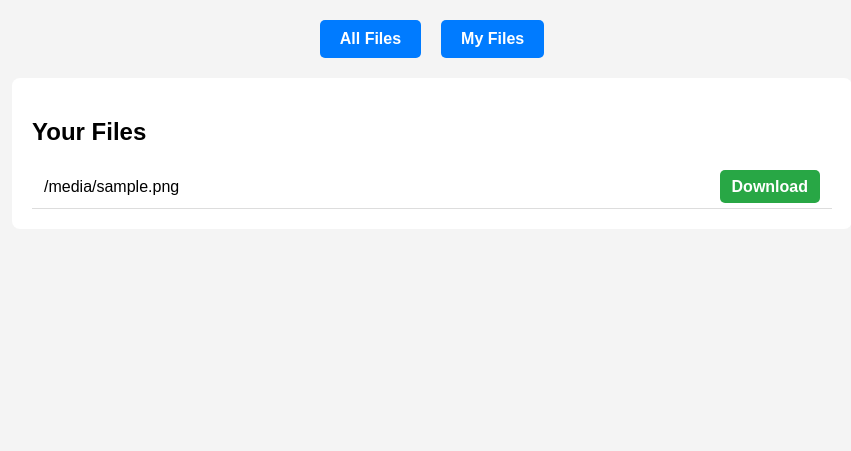
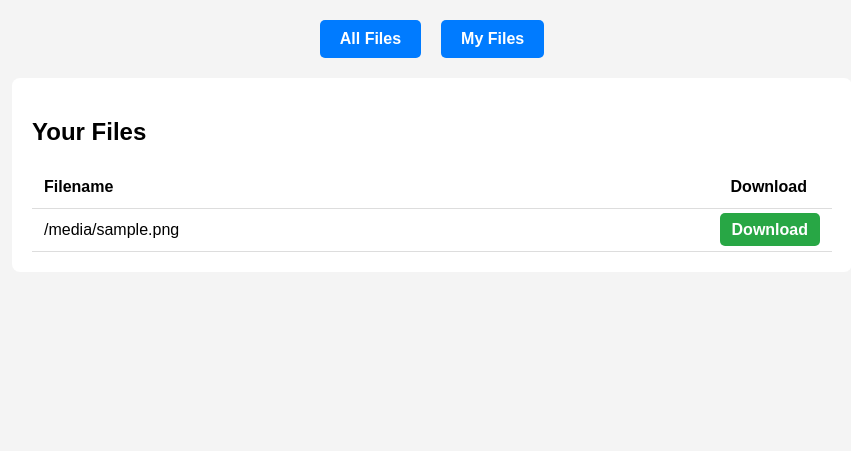
Before and after one commit to obolonua/fakedrive, a Flask app: template templates/my_fakedrive.html in a window 1280 px wide. Shown: the part 42-493 px from the top of the page, without its empty margins (208-1059 px from the left). Run offline with Flask 3, Linux system fonts and the light colour scheme; the template is opened without the code that fills it: most values are stand-ins (such as "Sample title", 1, 10 or a date in 2020).

Commit message:
update the table view

```diff
--- a/templates/my_fakedrive.html
+++ b/templates/my_fakedrive.html
@@ -109,6 +109,11 @@
             text-align: right;
         }
 
+        th.download-header {
+            text-align: right;
+            padding-right: 25px;
+        }
+
     </style>
 </head>
 <body>
@@ -122,7 +127,7 @@
     </nav>
 
     <div class="file-buttons">
-        <a href="/all_files">All Files</a>
+        <a href="/my_fakedrive">All Files</a>
         <a href="/my_files">My Files</a>
     </div>
 
@@ -136,12 +141,21 @@
         </h2>
             {% if files %}
                 <table>
+                    <thead>
+                        <tr>
+                            <th>Filename</th>
+                            {% if view == "all" %}
+                            <th>Owner</th>
+                            {% endif %}
+                            <th class="download-header"> Download</th>
+                        </tr>
+                    </thead>
                     <tbody>
                         {% for file in files %}
                         <tr>
                             <td>{{ file.filename }}</td>
                             {% if view == "all" %}
-                    <td>{{ file.username }}</td>
+                            <td>{{ file[2] }}</td>  {# or file.username if using dicts #}
                             {% endif %}
                             <td class="download-cell"><a href="/download/{{ file.id }}">Download</a></td>
                         </tr>
```
Lines whose indentation alone changed are shown as unchanged.
